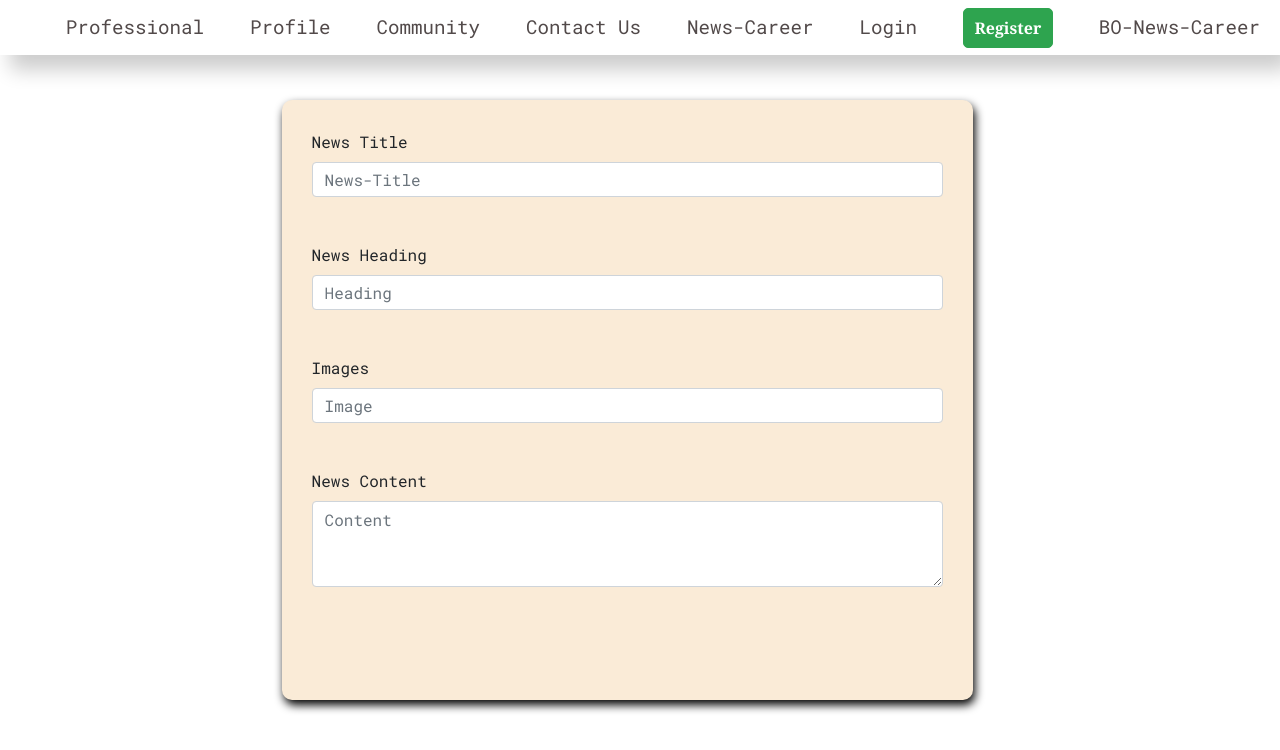
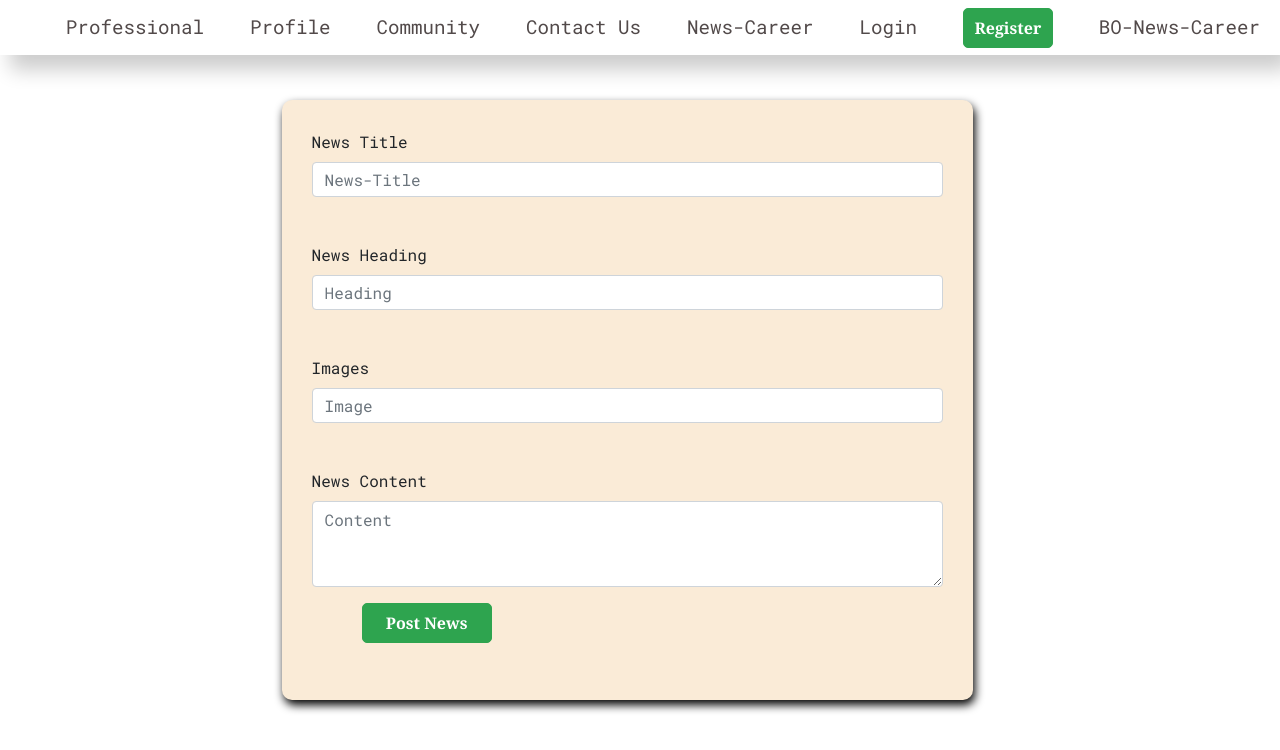
Before and after one commit to visalchrin/Professional, an Angular app: page /Form-BO-Newscareer in a window 1280 px wide. Shown: the top 750 px of the page. Built offline with nearby package versions, Linux system fonts and the light colour scheme.

Commit message:
finish on BO-form for new-career

```diff
--- a/src/app/components/Form-Bo-Newscareer/Form-BO-Newscareer.component.html
+++ b/src/app/components/Form-Bo-Newscareer/Form-BO-Newscareer.component.html
@@ -18,5 +18,7 @@
             <label for="exampleFormControlTextarea1" class="form-label">News Content</label>
             <textarea class="form-control" id="exampleFormControlTextarea1" rows="3" placeholder="Content"></textarea>
           </div>
+
+          <a routerLink="/Form-BO-Newscareer"><button type="button" class="btn btn-success" style="width: 130px; margin-left: 80px;">Post News</button></a>
     </div>
 </section>
```
